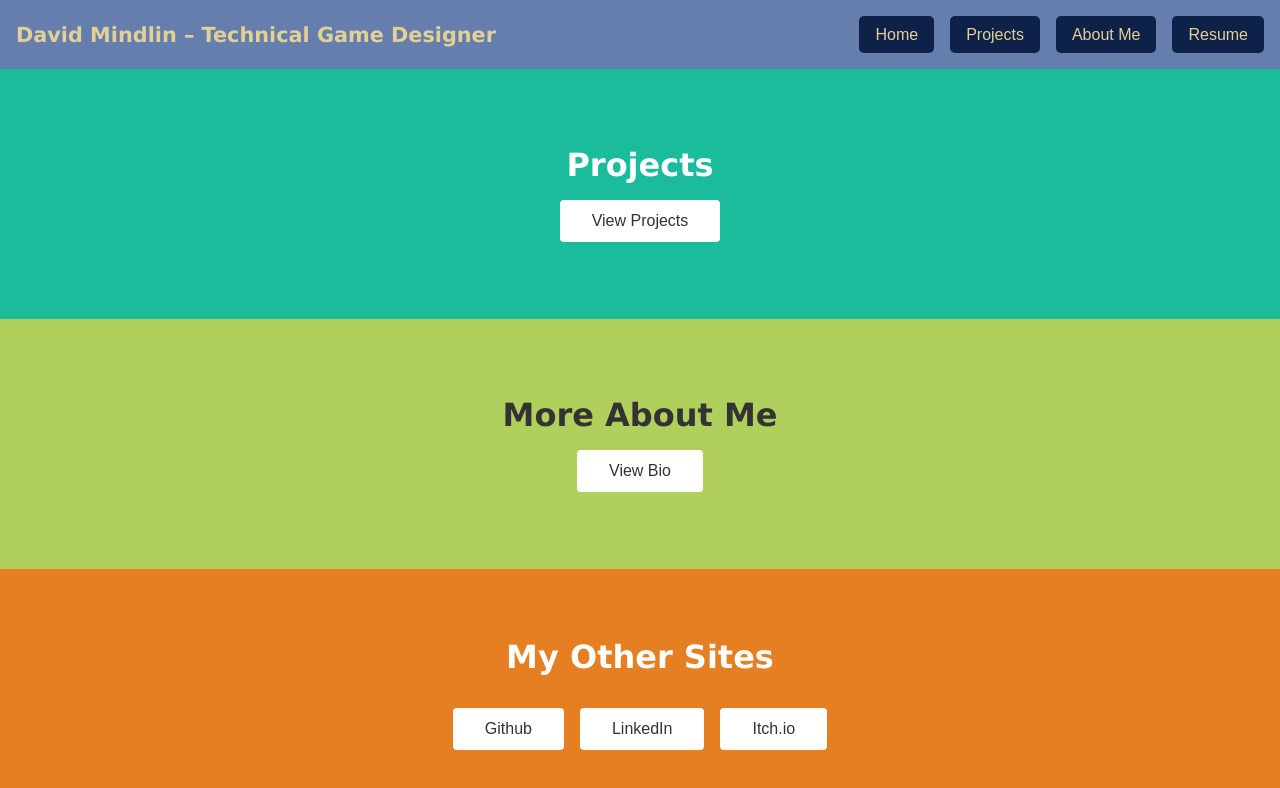
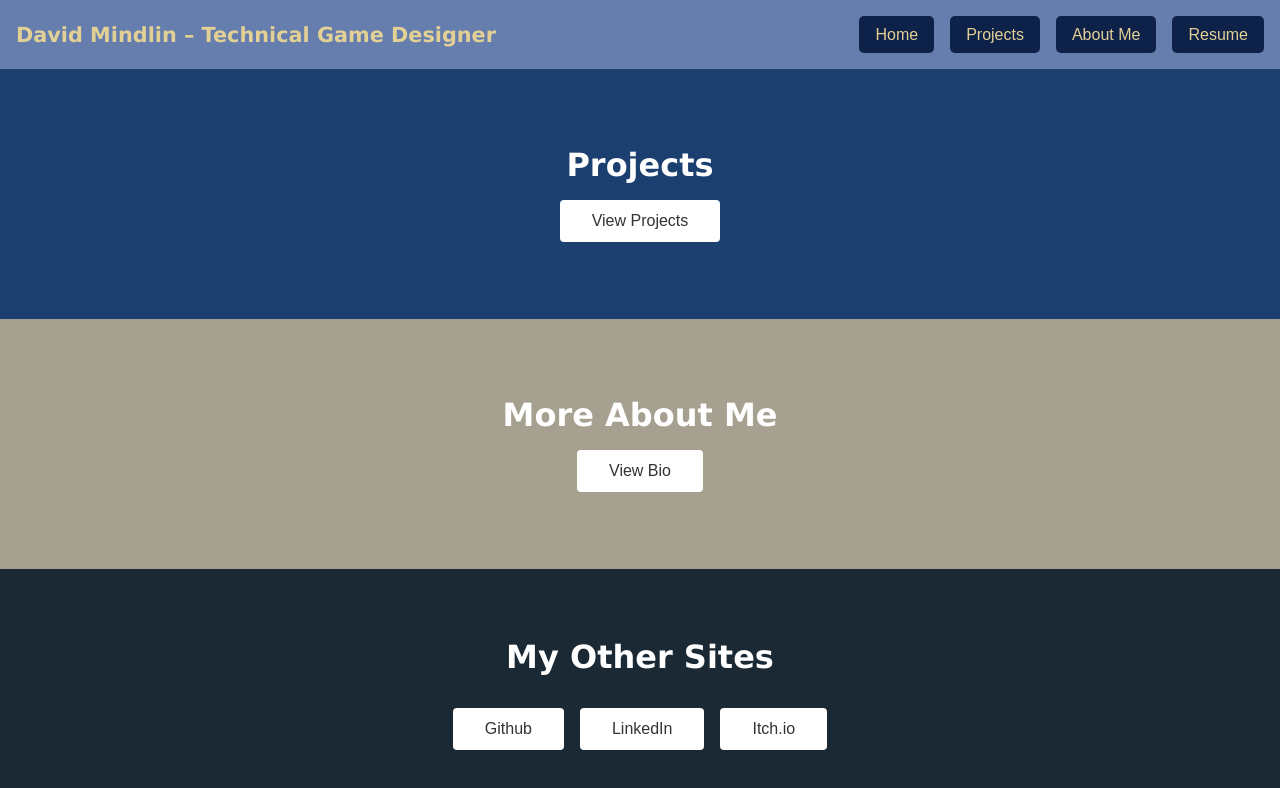
Before and after one commit to DMind44/portfolio, a React (Vite) app: page /#/ in a window 1280 px wide. Shown: the top 788 px of the page. Built offline with nearby package versions, Linux system fonts and the light colour scheme.

Commit message:
changed color palette of homepage

```diff
--- a/src/components/Homepage.css
+++ b/src/components/Homepage.css
@@ -17,16 +17,16 @@
 }
 
 .section1 {
-    background-color: #1abc9c;
+    background-color: #1B3F6E;
 }
 
 .section2 {
-    background-color: #b1cf5d;
-    color: #333;
+    background-color: #A6A090;
+    color: #FFF;
 }
 
 .section3 {
-    background-color: #e67e22;
+    background-color: #1A2933;
 }
 
 .section4 {
```
